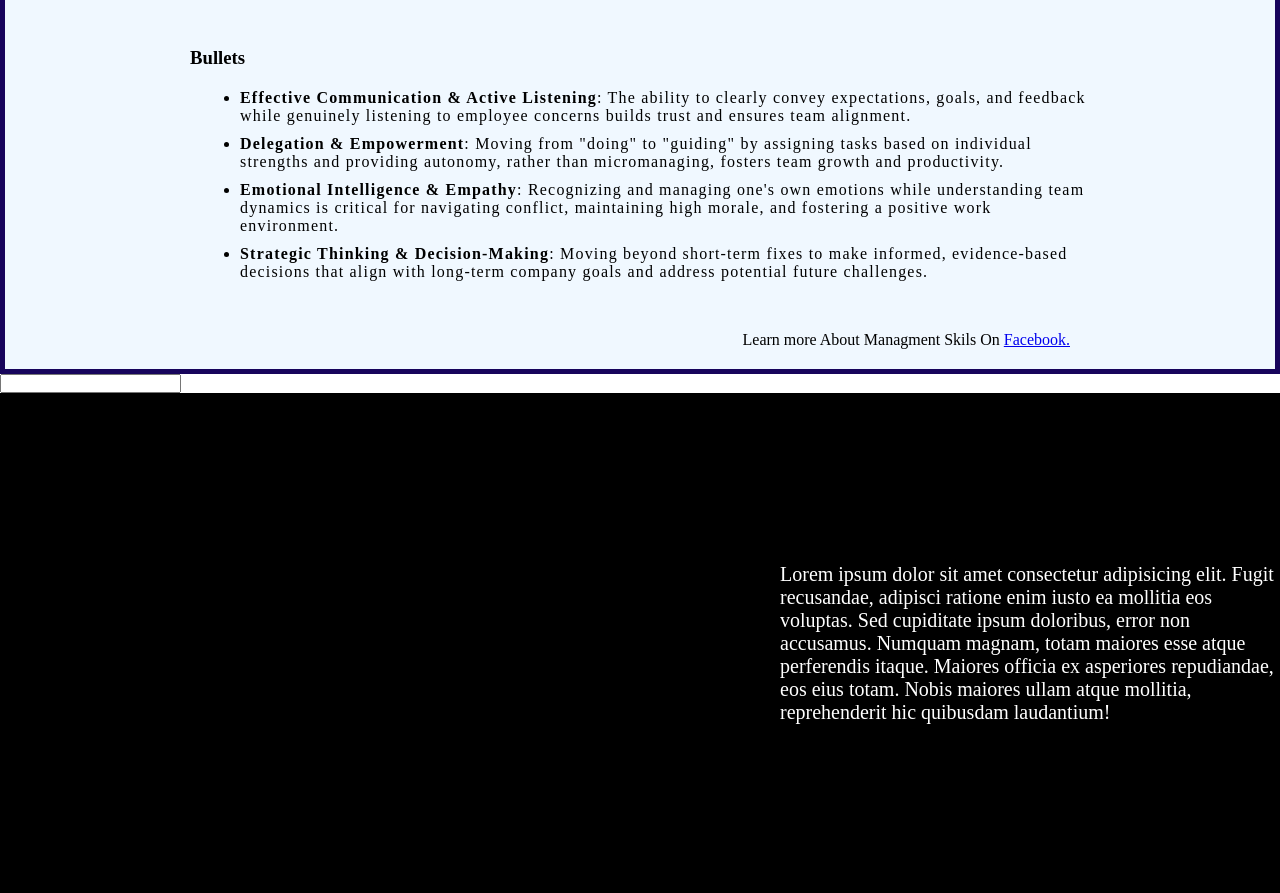
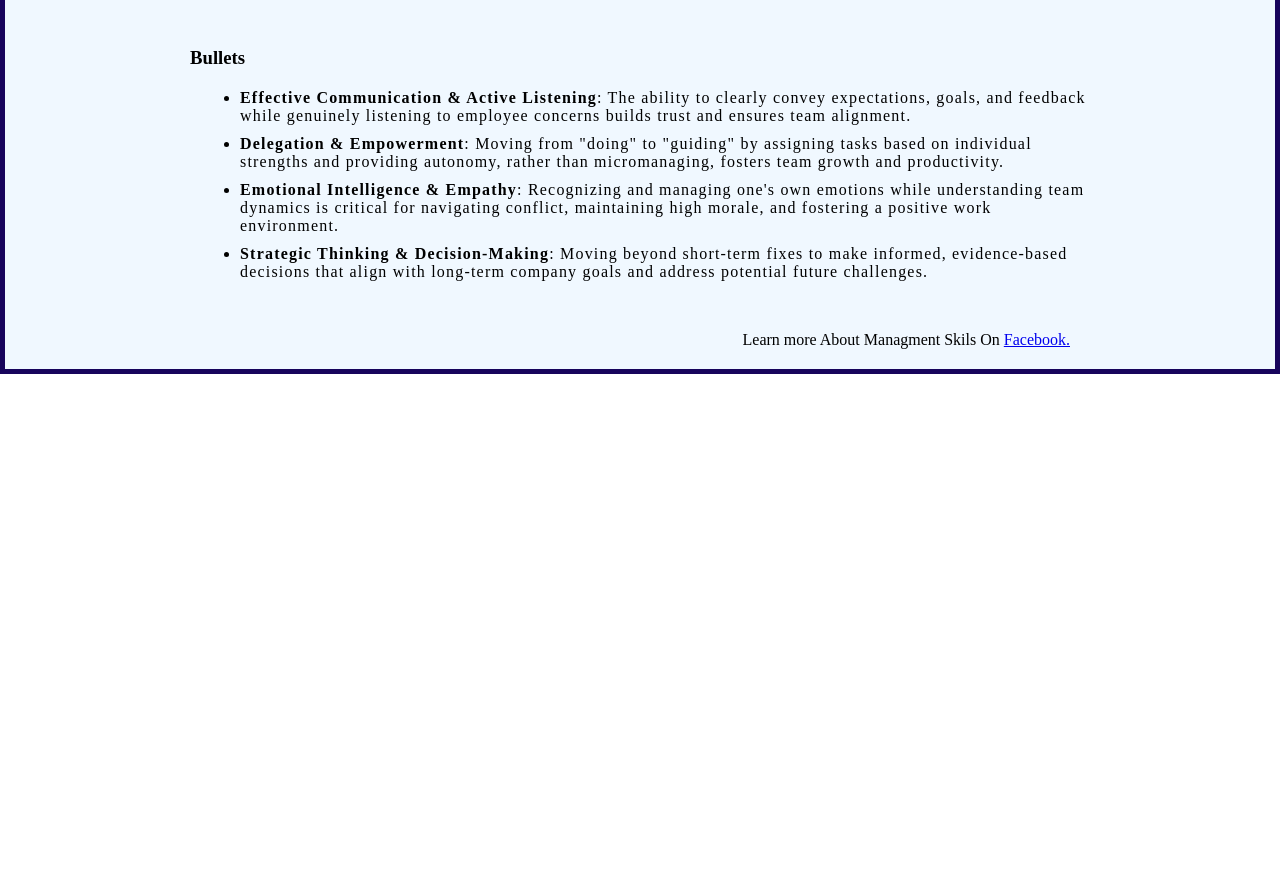
Before and after one commit to fazalsaboor/Fazal-Saboor-project-1, a plain HTML site: page index.html in a window 1280 px wide. Shown: the part 999-1892 px from the top of the page. After the commit the page ends 1373 px from the top, so only its background shows below. Drawn offline with Linux system fonts and the light colour scheme.

Commit message:
some change again

```diff
--- a/index.html
+++ b/index.html
@@ -41,25 +41,5 @@
         </div>
     </div>
 
-
-    <input type="text">
-
-
-
-
-
-
-
-<div class="project">
-
-<p>Lorem ipsum dolor sit amet consectetur adipisicing elit. Fugit recusandae, adipisci ratione enim iusto ea mollitia eos voluptas. Sed cupiditate ipsum doloribus, error non accusamus. Numquam magnam, totam maiores esse atque perferendis itaque. Maiores officia ex asperiores repudiandae, eos eius totam. Nobis maiores ullam atque mollitia, reprehenderit hic quibusdam laudantium!</P>
-
-
-
-</div>
-
-
-
-
 </body>
 </html>
--- a/style.css
+++ b/style.css
@@ -75,23 +75,3 @@ text-align: justify;
         margin: 20px;
         text-align: end;
     }
-
-
-
-
-    .project{
-        width:100%;
-        height: 500px;
-        background: #000;
-        color: #fff;
-        display: flex;
-        justify-content: flex-end;
-
-    }
-    .project p{
-        width: 500px;
-        font-size: 20px;
-        display: flex;
-        /* justify-content: flex-end; */
-        align-items: center;
-    }
```
